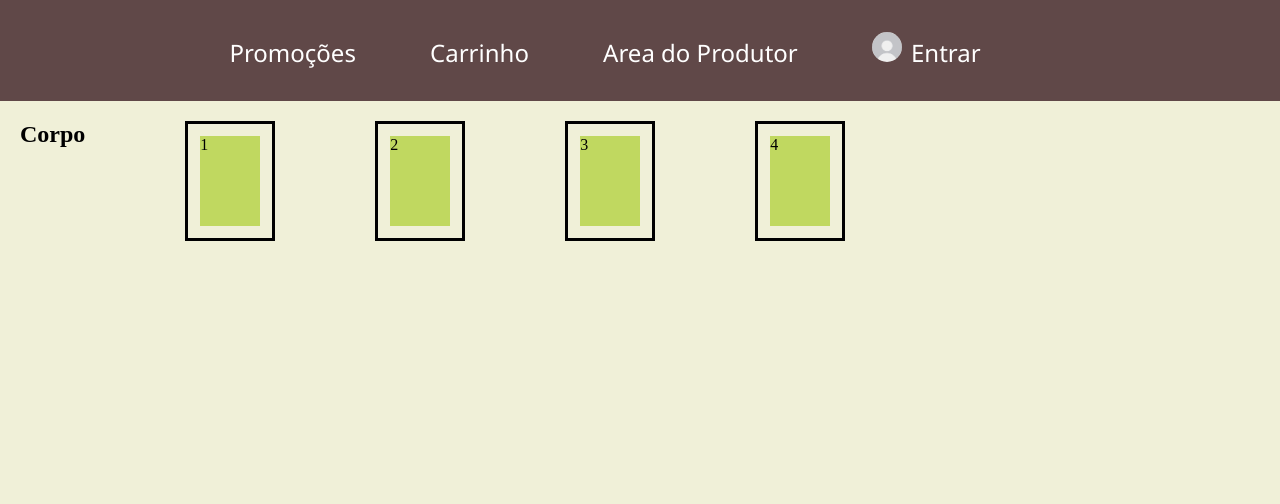
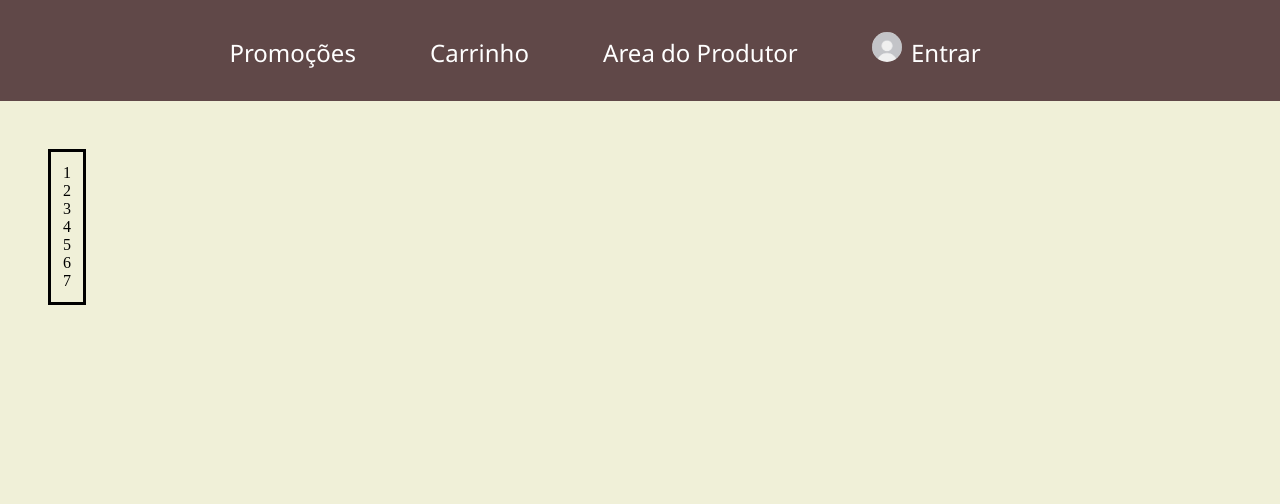
Before and after one commit to coelho-py/loja-virtual, a PHP site: page / in a window 1280 px wide. Shown: the top 504 px of the page. Run offline with PHP 8.4, Linux system fonts and the light colour scheme.

Commit message:
Add de cards for products

```diff
--- a/estilo.css
+++ b/estilo.css
@@ -21,7 +21,7 @@ header{
 
 main{
     display: flex;
-    padding: 20px;
+    padding: 3rem;
     gap:100px;
     height:100vhd;
 }
@@ -39,11 +39,6 @@ h1{
     color: #ECDBB6;
 }
 
-.item{
-    height: 90px;
-    width: 60px;
-    background-color:#c0d860 ;
-}
 
 section{
     border:3px solid black;
--- a/index.html
+++ b/index.html
@@ -9,9 +9,6 @@
 <body>
     <header>
 
-        <div class="logo">
-        </div>
-
         <nav>
             <a href="">Promoções</a>
             <a href="">Carrinho</a>
@@ -22,25 +19,17 @@
 
     </header>
      <main>
-        <h2>Corpo</h2>
 
         <!--Products in page start-->
         <section>
-            <div class="item azul">1</div>
+            <div class="card ">1</div>
+            <div class="card">2</div>
+            <div class="card">3</div>
+            <div class="card">4</div>
+            <div class="card">5</div>
+            <div class="card">6</div>
+            <div class="card">7</div>
         </section>
-
-        <section>
-            <div class="item vermelho">2</div>
-        </section>
-
-        <section>
-            <div class="item verde">3</div>
-        </section>
-
-        <section>
-            <div class="item amarelo">4</div>
-        </section>
-
     </main>
 
     <footer>
```
Also changed, not shown: Imagens/images.png (added).
